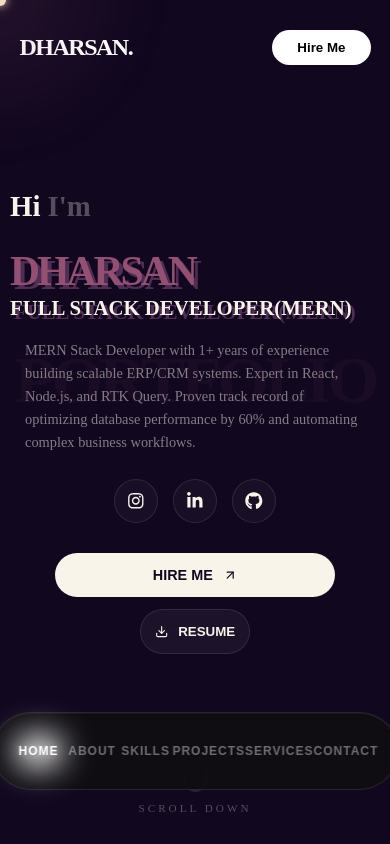
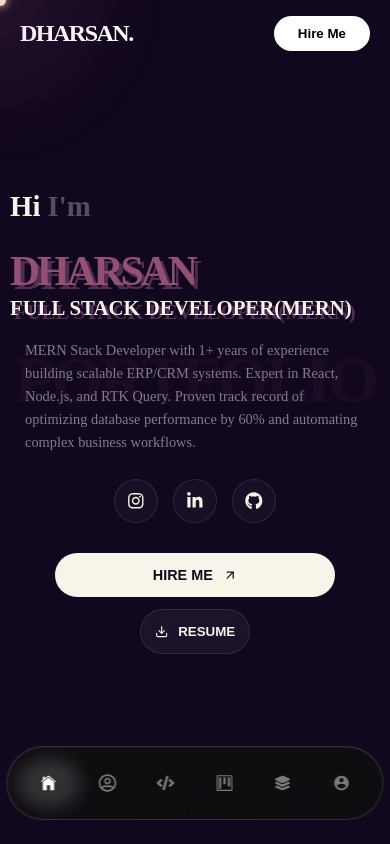
Before and after one commit to dharsansand/portfolio, a Next.js app in the folder portfolio/: page / in a window 390 px wide. Shown: the top 844 px of the page. Built offline with nearby package versions, Linux system fonts and the light colour scheme.

Commit message:
update_heading_icon

```diff
--- a/portfolio/app/components/Header.css
+++ b/portfolio/app/components/Header.css
@@ -4,7 +4,7 @@
   display: flex;
   justify-content: space-between;
   align-items: center;
-  padding: 30px 5%;
+  padding: 24px 5%;
   position: fixed;
   top: 0;
   left: 0;
@@ -19,109 +19,127 @@
   letter-spacing: -1.5px;
 }
 
+/* Nav Bar Pill Container */
 .nav-bar {
   display: flex;
-  background: rgba(0, 0, 0, 0.4); /* Dark pill container */
+  align-items: center;
+  background: rgba(0, 0, 0, 0.4);
   padding: 6px;
   border-radius: 100px;
   border: 1px solid rgba(255, 255, 255, 0.1);
   backdrop-filter: blur(20px);
+  -webkit-backdrop-filter: blur(20px);
   box-shadow: inset 0 1px 1px rgba(255, 255, 255, 0.05);
 }
 
 .nav-button {
   position: relative;
+  display: flex;
+  align-items: center;
+  justify-content: center;
+  gap: 8px;
   border: none;
   background: none;
-  padding: 10px 24px;
+  padding: 10px 22px;
   cursor: pointer;
-  color: rgba(255, 255, 255, 0.4); /* Dimmed inactive text */
-  transition: color 0.4s ease;
+  color: rgba(255, 255, 255, 0.45);
+  transition: color 0.3s ease, transform 0.2s ease;
   font-weight: 600;
   font-size: 0.85rem;
   text-transform: uppercase;
   letter-spacing: 1px;
   outline: none;
+  z-index: 1;
 }
 
-/* Active text becomes pure white and glows slightly */
+/* Desktop: Show text, hide icons */
+.nav-icon {
+  display: none;
+}
+
+.nav-label {
+  display: inline-block;
+}
+
+/* Active text glow */
 .nav-button.active {
   color: #ffffff;
-  text-shadow: 0 0 10px rgba(255, 255, 255, 0.5);
+  text-shadow: 0 0 10px rgba(255, 255, 255, 0.6);
 }
 
-/* THE LIGHT EFFECT (The Pill) */
+/* Animated Light Pill Effect */
 .nav-pill {
   position: absolute;
-  inset: 5px;
-  background: white;
+  inset: 4px;
+  background: rgba(255, 255, 255, 0.15);
   border-radius: 100px;
   z-index: -1;
-
-  filter: blur(15px);
-  opacity: 0.6;
-  box-shadow: 0 0 25px 5px rgba(255, 255, 255, 0.3);
+  filter: blur(8px);
+  box-shadow: 0 0 20px 4px rgba(255, 255, 255, 0.25);
 }
 
 .header-hire-btn {
-  padding: 10px 25px;
+  padding: 10px 24px;
   background: #fff;
   color: #000;
   border-radius: 50px;
   font-weight: 700;
   border: none;
   cursor: pointer;
-  transition: all 0.3s ease; /* Ensure 'all' is here for smooth transition */
+  transition: all 0.3s ease;
 }
 
 .header-hire-btn:hover {
-  transform: translateY(-3px); /* Lifts the button up */
+  transform: translateY(-3px);
   background: #ffffff;
-  /* Adds a soft white glow around the button */
   box-shadow: 0 10px 20px rgba(255, 255, 255, 0.2),
               0 0 15px rgba(255, 255, 255, 0.4);
 }
 
-.header-hire-btn:active {
-  transform: translateY(-1px); /* Moves down slightly when clicked */
-}
+/* =========================================
+   MOBILE RESPONSIVE (BOTTOM DOCK WITH ICONS)
+   ========================================= */
+@media (max-width: 768px) {
+  .header {
+    padding: 16px 20px;
+  }
 
-/* --- MOBILE BOTTOM NAV STYLE --- */
-@media (max-width: 768px) {
+  /* Fixed Floating Bottom Navigation Dock */
   .nav-bar {
     position: fixed;
-    bottom: 30px;
+    bottom: 24px;
     left: 50%;
     transform: translateX(-50%);
     width: 90%;
-    max-width: 450px;
-    justify-content: space-around;
-    padding: 10px;
-    background: rgba(15, 15, 15, 0.8);
-    border: 1px solid rgba(255, 255, 255, 0.1);
+    max-width: 390px;
+    height: 60px;
+    justify-content: space-between;
+    padding: 6px 12px;
+    background: rgba(15, 15, 15, 0.85);
+    border: 1px solid rgba(255, 255, 255, 0.15);
+    border-radius: 40px;
+    z-index: 1000;
+  }
+
+  /* Mobile: Show icons, hide text */
+  .nav-icon {
+    display: flex;
+    align-items: center;
+    justify-content: center;
+  }
+
+  .nav-label {
+    display: none;
   }
 
   .nav-button {
-    padding: 12px 0;
+    padding: 12px;
     flex: 1;
-    font-size: 0.75rem;
+    border-radius: 50%;
+  }
+
+  .nav-pill {
+    inset: 6px;
+    filter: blur(5px);
   }
 }
-
-
-@media (max-width: 500px) {
-  .nav-bar {
-        background: #0f0f0fcc;
-        border: 1px solid #ffffff1a;
-        justify-content: space-around;
-        width: 94%;
-        max-width: 499px;
-        padding: 19px;
-        position: fixed;
-        bottom: 54px;
-        left: 50%;
-        transform: translateX(-50%);
-    }
-
-
- }
--- a/portfolio/app/components/Header.jsx
+++ b/portfolio/app/components/Header.jsx
@@ -1,22 +1,31 @@
 'use client';
 import { useState } from 'react';
 import { motion } from 'framer-motion';
+
 import './Header.css';
+import { IoIosHome, IoMdContact } from 'react-icons/io';
+import { FaCode, FaRegUserCircle } from 'react-icons/fa';
+import { VscProject } from 'react-icons/vsc';
+import { IoLayers } from 'react-icons/io5';
 
-
-const navItems = ["Home", "About", "Skills", "Projects", "Services", "Contact"];
+const navItems = [
+  { name: "Home", icon: <IoIosHome  size={18} /> },
+  { name: "About", icon: <FaRegUserCircle  size={18} /> },
+  { name: "Skills", icon: <FaCode  size={18} /> },
+  { name: "Projects", icon: <VscProject  size={18} /> },
+  { name: "Services", icon: <IoLayers  size={18} /> },
+  { name: "Contact", icon: <IoMdContact  size={18} /> },
+];
 
 export default function Header() {
   const [active, setActive] = useState("Home");
 
-  // 2. The scrolling function
-  const scrollToSection = (item) => {
-    setActive(item);
-    const sectionId = item.toLowerCase(); // converts "About" to "about"
+  const scrollToSection = (itemName) => {
+    setActive(itemName);
+    const sectionId = itemName.toLowerCase();
     const element = document.getElementById(sectionId);
 
     if (element) {
-      // Offset for a fixed header if necessary
       const headerOffset = 80;
       const elementPosition = element.getBoundingClientRect().top;
       const offsetPosition = elementPosition + window.pageYOffset - headerOffset;
@@ -35,23 +44,29 @@ export default function Header() {
       <nav className="nav-bar">
         {navItems.map((item) => (
           <button
-            key={item}
-            onClick={() => scrollToSection(item)}
-            className={`nav-button ${active === item ? 'active' : ''}`}
+            key={item.name}
+            onClick={() => scrollToSection(item.name)}
+            className={`nav-button ${active === item.name ? 'active' : ''}`}
+            aria-label={item.name}
           >
-            {active === item && (
+            {active === item.name && (
               <motion.div
                 layoutId="nav-pill-light"
                 className="nav-pill"
                 transition={{ type: "spring", stiffness: 300, damping: 30 }}
               />
             )}
-            <span style={{ position: 'relative', zIndex: 1 }}>{item}</span>
+            {/* Icon (visible on mobile) */}
+            <span className="nav-icon">{item.icon}</span>
+            {/* Text Label (visible on desktop) */}
+            <span className="nav-label">{item.name}</span>
           </button>
         ))}
       </nav>
 
-      <button className="header-hire-btn"  onClick={() => scrollToSection("Contact")} >Hire Me</button>
+      <button className="header-hire-btn" onClick={() => scrollToSection("Contact")}>
+        Hire Me
+      </button>
     </header>
   );
 }
```
